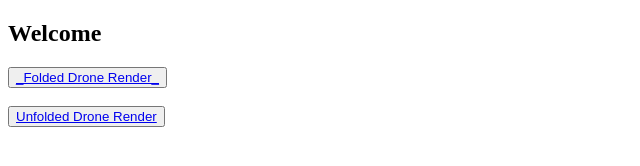
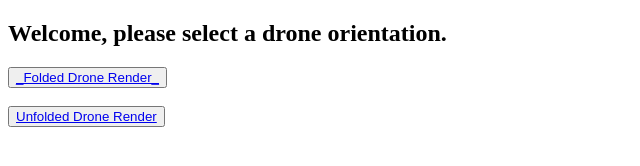
Before and after one commit to EgemenErtem/HDroneV1-select, a plain HTML site: page index.html in a window 1280 px wide. Shown: the whole page, without its empty margins (0-640 px from the left). Drawn offline with Linux system fonts and the light colour scheme.

Commit message:
Update index.html

```diff
--- a/index.html
+++ b/index.html
@@ -4,7 +4,7 @@
 
 <body>
 
-<h2>Welcome</h2>
+<h2>Welcome, please select a drone orientation.</h2>
 
 <button type="button"><a href="https://egemenertem.github.io/HDroneV1Quad/">_Folded Drone Render_</button>
 
```
